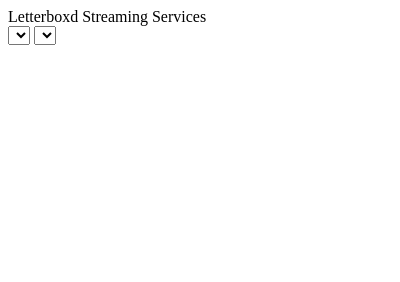
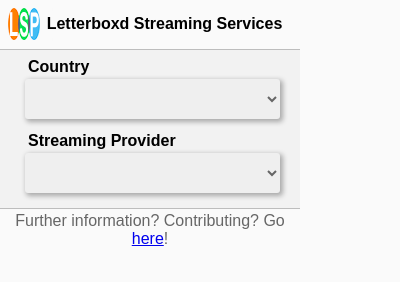
Before and after one commit to adlerzei/letterboxd-streaming-providers, a browser extension: page extension/popup/popup.html in a window 400 px wide. Drawn offline with Linux system fonts and the light colour scheme.

Commit message:
popup: add stylings

```diff
--- a/extension/popup/popup.css
+++ b/extension/popup/popup.css
@@ -1 +1,82 @@
-html, body, .title{}
+html, body {
+    width: 300px;
+    background: #FAFAFA;
+    margin: 0;
+}
+
+.title{
+    font-size: 16px;
+    color: #000;
+    text-align: center;
+    font-weight: bold;
+    margin: 8px;
+    font-family: Arial, Helvetica, sans-serif;
+}
+
+.title-text{
+    padding: 1.5% 0;
+    border: 3px dashed #FAFAFA;
+}
+
+.title-img  {
+    float: left;
+}
+
+.content-text {
+    font-family: Arial, Helvetica, sans-serif;
+    padding: 3px;
+    margin-left: 20px;
+}
+
+.select-box {
+    width: 85%;
+    padding: 5px;
+    text-align: left;
+    font-weight: bold;
+    font-family: Arial, Helvetica, sans-serif;
+    font-size: 16px;
+}
+
+#content {
+    border-top: 1px solid;
+    border-color: #BDBDBD;
+    background-color: #F2F2F2;
+    left: 0;
+    right: 0;
+    bottom: 0;
+    height: 100%;
+    width: 100%;
+}
+
+select {
+    border: none;
+    width: 100%;
+    height: 40px;
+    padding-left: 10px;
+    margin-bottom: 10px;
+    margin-left: 20px;
+    margin-top: 0px;
+    color: #666;
+    font-family: Arial, Helvetica, sans-serif;
+    font-size: 16px;
+    box-shadow: 2px 2px 5px 1px rgba(0,0,0,0.3);
+    border-radius: 3px;
+    outline: none;
+    cursor: pointer;
+}
+
+select option {
+    color: #666;
+}
+
+#footer {
+    border-top: 1px solid;
+    border-color: #BDBDBD;
+}
+
+.footer-text {
+    margin-top: 3px;
+    font-family: Arial, Helvetica, sans-serif;
+    text-align: center;
+    color: #666;
+}
--- a/extension/popup/popup.html
+++ b/extension/popup/popup.html
@@ -9,13 +9,27 @@
 <body>
 
 <div class="title">
-  Letterboxd Streaming Services
+  <div class="title-img">
+    <img src="../icons/logo_final_32.png" alt="Letterboxd Streaming Services" height="32" width="32">
+  </div>
+  <div class="title-text">
+    Letterboxd Streaming Services
+  </div>
 </div>
 
-<div class="select-boxes">
-  <select id="CountryList"></select>
-  <select id="ProviderList"></select>
-</div>
+<section id="content">
+  <div class="select-box">
+    <div class="content-text">Country</div>
+    <select id="CountryList"></select>
+    <div class="content-text">Streaming Provider</div>
+    <select id="ProviderList"></select>
+  </div>
+</section>
+
+<section id="footer">
+  <div class="footer-text">Further information? Contributing? Go <a href="https://github.com/adlerzei/letterboxd-streaming-providers#readme" title="Letterboxd Streaming Services on GitHub">here</a>!</div>
+</section>
+
 
 <script src="popup.js"></script>
 </body>
--- a/extension/popup/popup.js
+++ b/extension/popup/popup.js
@@ -12,7 +12,11 @@
 
 var country_list = document.getElementById('CountryList');
 var fragment = document.createDocumentFragment();
-for(let country in countries) {
+var keys = Object.keys(countries).sort(function (a, b) {
+  return ('' + countries[a].name).localeCompare(countries[b].name);
+});
+for(let country in keys) {
+  country = keys[country];
   var opt = document.createElement('option');
   opt.innerHTML=country;
   opt.value=country;
@@ -29,7 +33,11 @@
 function appendOptionsToProviderList() {
   provider_list.options.length = 0;
   fragment = document.createDocumentFragment();
-  for (let provider in providers) {
+  var keys = Object.keys(providers).sort(function (a, b) {
+    return ('' + providers[a].name).localeCompare(providers[b].name);
+  });
+  for (let provider in keys) {
+    provider = keys[provider];
     var country = country_list.options[country_list.selectedIndex].value;
     if (providers[provider].countries.includes(country)) {
       var opt = document.createElement('option');
@@ -67,3 +75,16 @@
     appendOptionsToProviderList();
   }
 }
+
+document.addEventListener('DOMContentLoaded', function () {
+  var links = document.getElementsByTagName("a");
+  for (var i = 0; i < links.length; i++) {
+    (function () {
+      var ln = links[i];
+      var location = ln.href;
+      ln.onclick = function () {
+        chrome.tabs.create({active: true, url: location});
+      };
+    })();
+  }
+});
```
Also changed, not shown: 1 other file.
